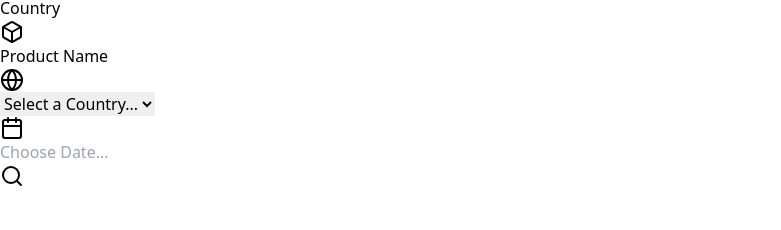
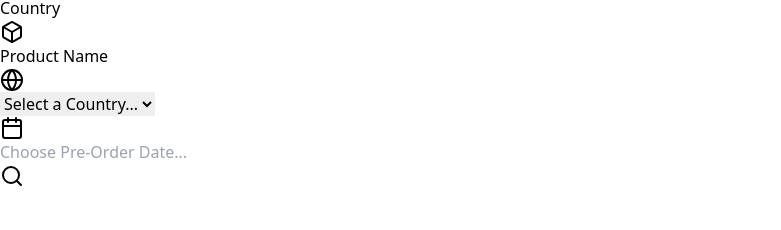
Before and after one commit to alyagita/jastipify, a React (Vite) app: page / in a window 1280 px wide. Shown: the part 1368-1598 px from the top of the page, without its empty margins (0-781 px from the left). Built offline with nearby package versions, Linux system fonts and the light colour scheme.

Commit message:
revisi home & chat

```diff
--- a/src/pages/Store.jsx
+++ b/src/pages/Store.jsx
@@ -65,6 +65,7 @@ const StoreHeader = ({ onOpenChat }) => {
 };
 
 const ChatPopup = ({ onClose }) => {
+  const navigate = useNavigate();
   const [position, setPosition] = useState({ x: 0, y: 0 }); // Default posisi awal
   const [isDragging, setIsDragging] = useState(false);
   const [offset, setOffset] = useState({ x: 0, y: 0 });
--- a/src/pages/landing/hero.jsx
+++ b/src/pages/landing/hero.jsx
@@ -77,7 +77,7 @@ const SearchArea = ({ activeTab }) => {
           <Calendar className="w-5 h-5 text-gray-400 mr-2" />
           <input
             type="text"
-            placeholder="Choose Date..."
+            placeholder="Choose Pre-Order Date..."
             value={date}
             onChange={(e) => setDate(e.target.value)}
             className="w-full bg-transparent outline-none text-gray-600"
```
